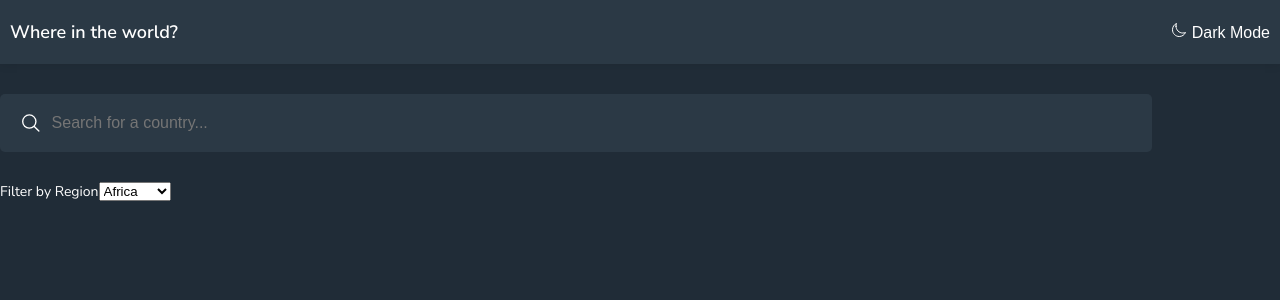
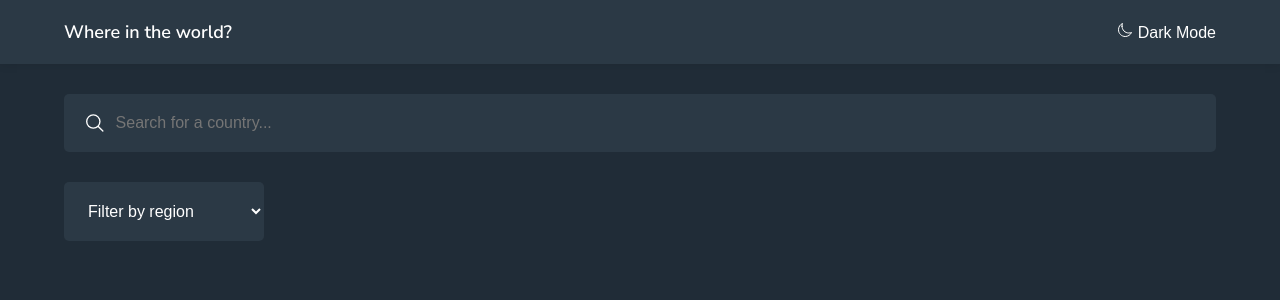
Before and after one commit to RobertPatru/Flags-Apis, a React (Create React App) app: page / in a window 1280 px wide. Shown: the top 300 px of the page. Built offline with nearby package versions, Linux system fonts and the light colour scheme.

Commit message:
upper part of app done

```diff
--- a/src/App.css
+++ b/src/App.css
@@ -25,7 +25,7 @@
 
 body {
     font-family: 'Nunito Sans', sans-serif;
-    font-size: 14px;
+    font-size: 16px;
     background-color: var(--very-dark-blue-dark-mode-background);
     color: var(--white-dark-mode-text);
 }
@@ -65,17 +65,17 @@ button:hover {
 
 header {
     background-color: var(--dark-bue);
-    padding: 20px 10px;
+    padding: 20px 5%;
     font-size: 18px;
     font-weight: var(--font-weigth-medium);
     margin-bottom: 30px;
     box-shadow: 0 0 10px rgba(0, 0, 0, 0.1);
+    width: 100%;
 }
 
-.main-body {
+.search-input--and--filter-container {
     display: flex;
-    justify-content: center;
-    align-items: center;
+    flex-direction: column;
 }
 
 /* SEARCH INPUT */
@@ -84,6 +84,7 @@ header {
     width: 90%;
     border-radius: var(--border-radius);
     padding: 10px 20px;
+    margin: auto;
     margin-bottom: 30px;
 }
 
@@ -104,3 +105,33 @@ ion-icon[name="search-outline"] {
 }
 
 /* FILTER */
+.filter {
+    position: relative;
+    margin-left: 5%;
+
+    width: 200px;
+}
+
+/* label[for="region"] {
+    display: block;
+    background-color: var(--dark-bue);
+    border-radius: var(--border-radius);
+    padding: 20px;
+    width: 100%;
+} */
+
+select[name="region"] {
+    /* position: absolute;
+    top: 60px;
+    left: 0; */
+    z-index: 10;
+
+    width: 200px;
+    color: var(--white-dark-mode-text);
+    background-color: var(--dark-bue);
+    outline: none;
+    border: none;
+    border-radius: var(--border-radius);
+    padding: 20px;
+    font-size: 16px;
+}
--- a/src/App.js
+++ b/src/App.js
@@ -8,14 +8,13 @@ import Filter from './components/Filter';
 function App() {
     return (
         <div className="App">
-          <div className="container">
             <Header />
 
-            <SearchInput />
-            <Filter />
+            <div className="search-input--and--filter-container">
+                <SearchInput />
+                <Filter />
+            </div>
 
-
-          </div>
         </div>
     );
 }
--- a/src/components/Filter.jsx
+++ b/src/components/Filter.jsx
@@ -3,9 +3,10 @@ import React from "react";
 function Filter() {
     return (
         <div className="filter">
-            <label htmlFor="region">Filter by Region</label>
+            {/* <label htmlFor="region" >Filter by Region</label> */}
 
             <select name="region">
+                <option value="All">Filter by region</option>
                 <option value="Africa">Africa</option>
                 <option value="America">America</option>
                 <option value="Asia">Asia</option>
```
